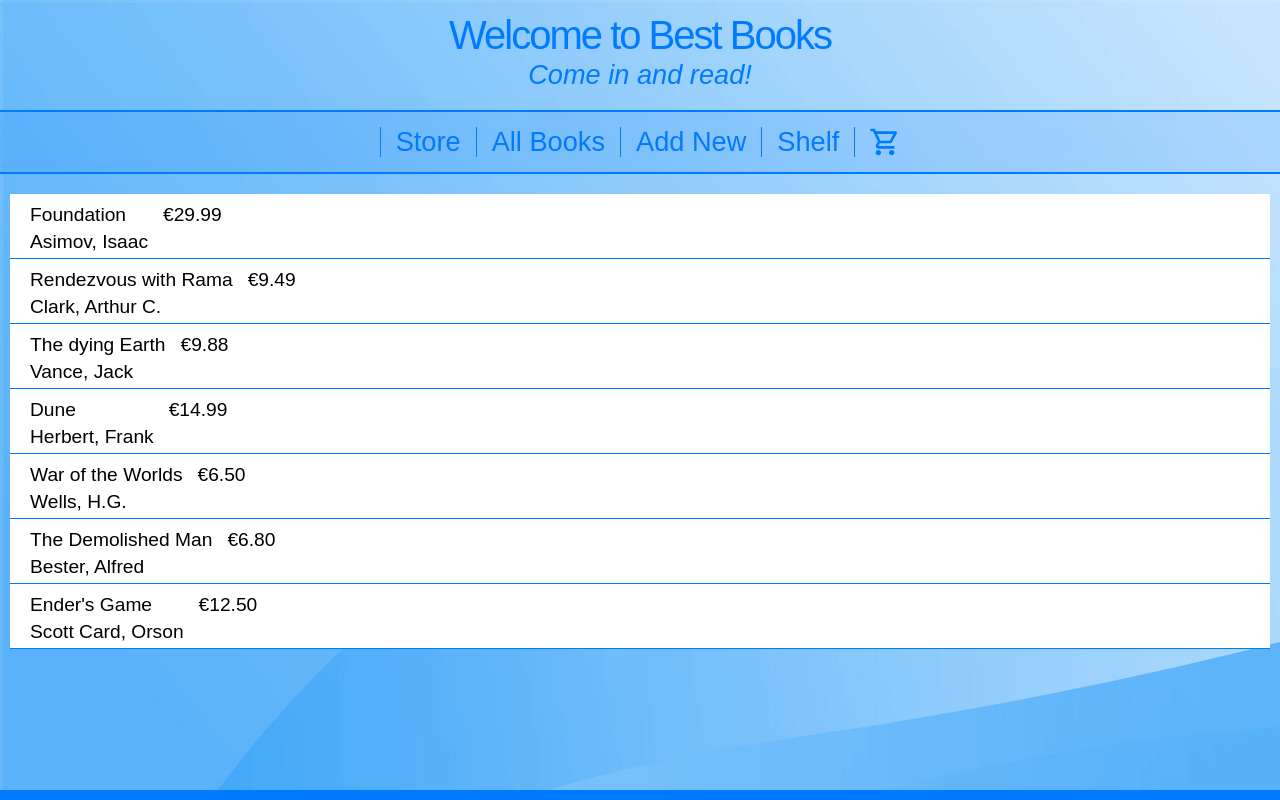
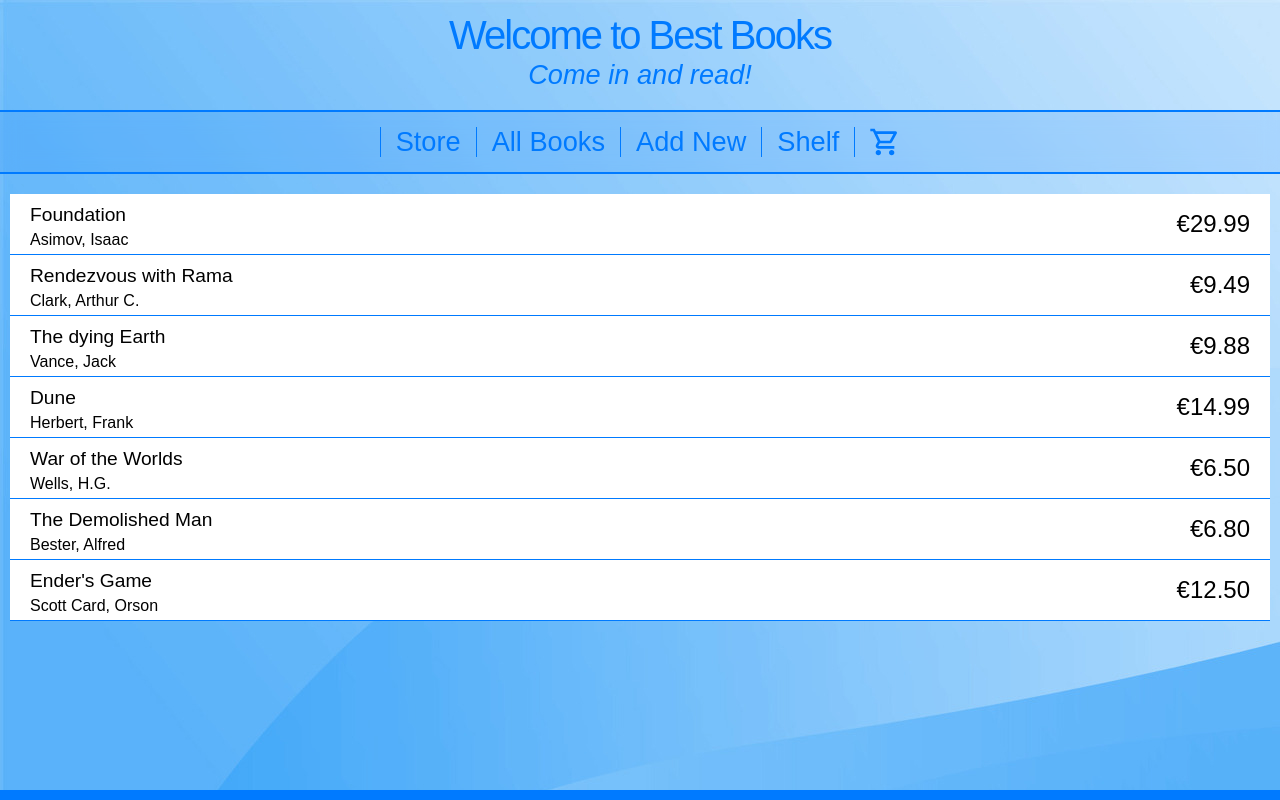
Before and after one commit to hinzberg/best-books-angular-learning, an Angular app: page /shopping-cart in a window 1280 px wide. Built offline with nearby package versions, Linux system fonts and the light colour scheme.

Commit message:
2024-04-04 Shopping Card Update

```diff
--- a/src/app/Components/shopping-cart/shopping-cart.component.css
+++ b/src/app/Components/shopping-cart/shopping-cart.component.css
@@ -6,11 +6,10 @@
 }
 
 .shoppingCardItem {
-  background-color: white;
   border-bottom: 1px solid var(--primary-color);
   padding: 5px;
-  display: flex;
-  justify-content: left;
+  display: grid;
+  grid-template-columns: auto 1fr auto;
 }
 
 .shoppingCardText {
@@ -23,12 +22,23 @@
   justify-content: left;
 }
 
-.shoppingCardPrice {
-  font-size: 1.2rem;
+.shoppingCardSubText {
+  font-size: 1.0rem;
   font-weight: 400;
   font-family: "Arial";
   margin-top: 5px;
   margin-left: 15px;
+  display: flex;
+  justify-content: left;
+}
+
+.shoppingCardPriceText {
+  font-size: 1.5rem;
+  font-weight: 400;
+  font-family: "Arial";
+  text-align: right;
+  margin-right: 15px;
+  display: flex;
+  flex-direction: column;
   justify-content: center;
-  background-color: white;
 }
--- a/src/app/Components/shopping-cart/shopping-cart.component.html
+++ b/src/app/Components/shopping-cart/shopping-cart.component.html
@@ -5,11 +5,11 @@
         <div class="shoppingCardText">
           {{ book.Title }}
         </div>
-        <div class="shoppingCardText">
+        <div class="shoppingCardSubText">
           {{ book.Autor }}
         </div>
       </div>
-      <div class="shoppingCardPrice">
+      <div class="shoppingCardPriceText">
         {{ book.Price | currency : "EUR" }}
       </div>
     </div>
--- a/src/app/Components/shopping-store/shopping-store.component.css
+++ b/src/app/Components/shopping-store/shopping-store.component.css
@@ -2,10 +2,10 @@
   text-align: center;
   margin: 10px;
   padding: 10px;
+  display: grid;
   background-color: transparent;
-  display: flex;
-  flex-wrap: wrap;
   justify-content: center;
+  grid-template-columns: auto auto auto;
 }
 
 .bookShelfItem {
@@ -21,7 +21,6 @@
   backdrop-filter: blur(1px);
   text-align: center;
   width: 300px;
-  display: inline-block;
 }
 
 .bookShelfItemAutor {
```
